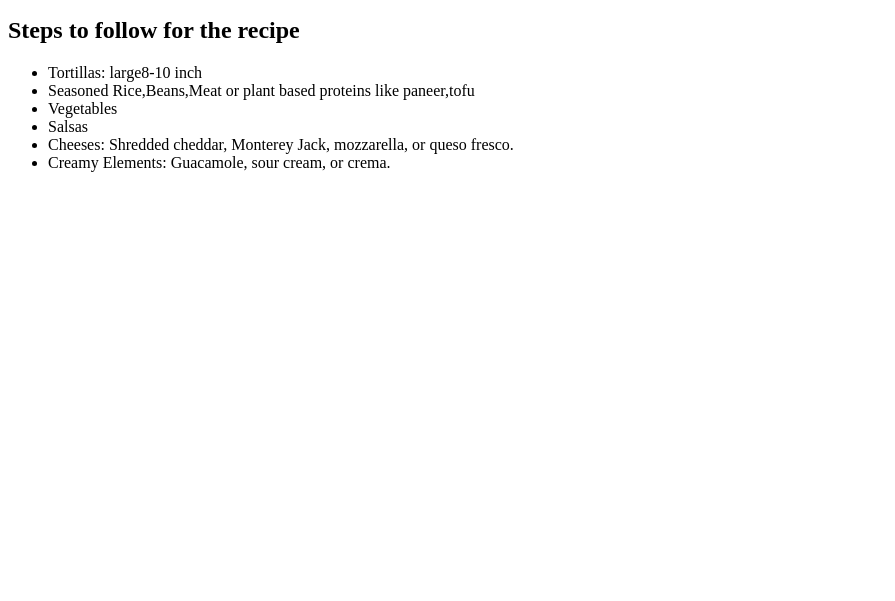
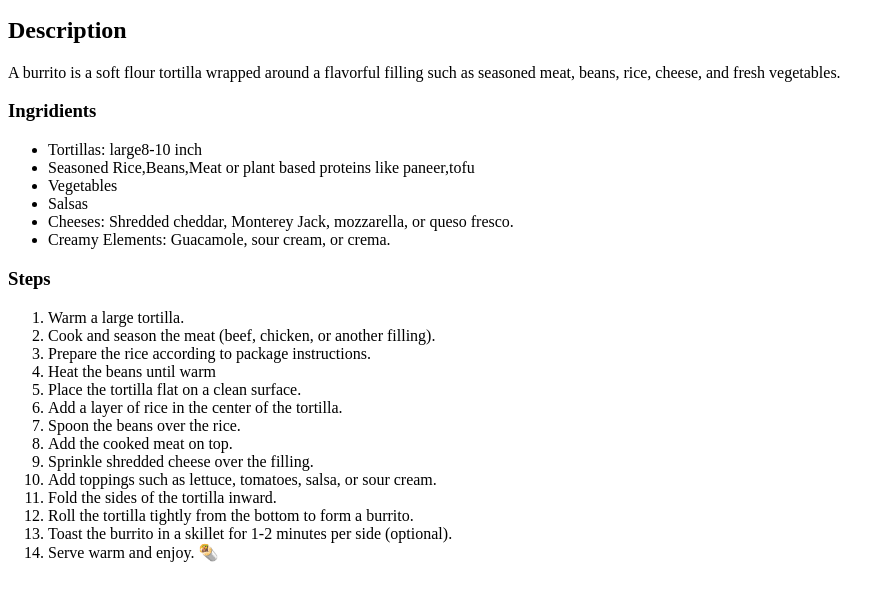
Before and after one commit to harshithhh8/odin-recipes, a plain HTML site: page recipes/burrito.html in a window 1280 px wide. Shown: the part 127-728 px from the top of the page, without its empty margins (0-895 px from the left). Drawn offline with Linux system fonts and the light colour scheme.

Commit message:
Added description and steps to burrito recipe
description gives an introduction to recipe and the steps tell us how to prepare the recipe so yeah ive included it

```diff
--- a/recipes/burrito.html
+++ b/recipes/burrito.html
@@ -9,7 +9,12 @@
     <a href="../index.html">Home</a>
     <h1>Burrito</h1>
     <img src="../images/burrito.jpg" alt="burrito image" height="300" width="300">
-    <h2>Steps to follow for the recipe</h2>
+    <h2>Description</h2>
+    <p>
+        A burrito is a soft flour tortilla wrapped around a flavorful filling such as seasoned meat, beans, rice, cheese, and fresh vegetables.
+
+    </p>
+    <h3>Ingridients</h3>
     <ul>
         <li>Tortillas: large8-10 inch</li>
         <li>Seasoned Rice,Beans,Meat or plant based proteins like paneer,tofu</li>
@@ -18,5 +23,22 @@
         <li>Cheeses: Shredded cheddar, Monterey Jack, mozzarella, or queso fresco.</li>
         <li>Creamy Elements: Guacamole, sour cream, or crema.</li>
     </ul>
+    <h3>Steps </h3>
+    <ol>
+        <li>Warm a large tortilla.</li>
+        <li>Cook and season the meat (beef, chicken, or another filling).</li>
+        <li>Prepare the rice according to package instructions.</li>
+        <li>Heat the beans until warm </li>
+        <li>Place the tortilla flat on a clean surface.</li>
+        <li>Add a layer of rice in the center of the tortilla.</li>
+        <li>Spoon the beans over the rice.</li>
+        <li>Add the cooked meat on top.</li>
+        <li>Sprinkle shredded cheese over the filling.</li>
+        <li>Add toppings such as lettuce, tomatoes, salsa, or sour cream.</li>
+        <li>Fold the sides of the tortilla inward.</li>
+        <li>Roll the tortilla tightly from the bottom to form a burrito.</li>
+        <li>Toast the burrito in a skillet for 1-2 minutes per side (optional).</li>
+        <li>Serve warm and enjoy. 🌯</li>
+    </ol>
 </body>
 </html>
```
